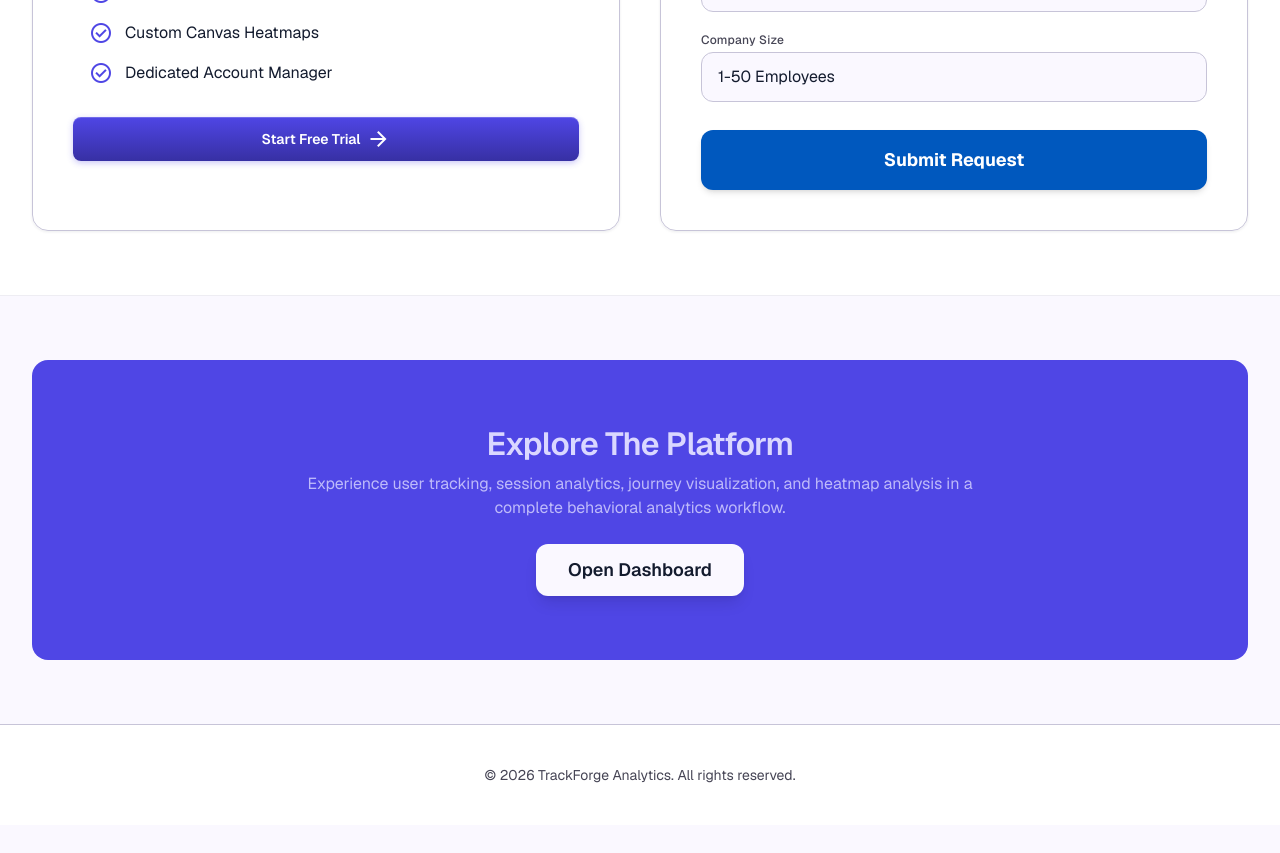
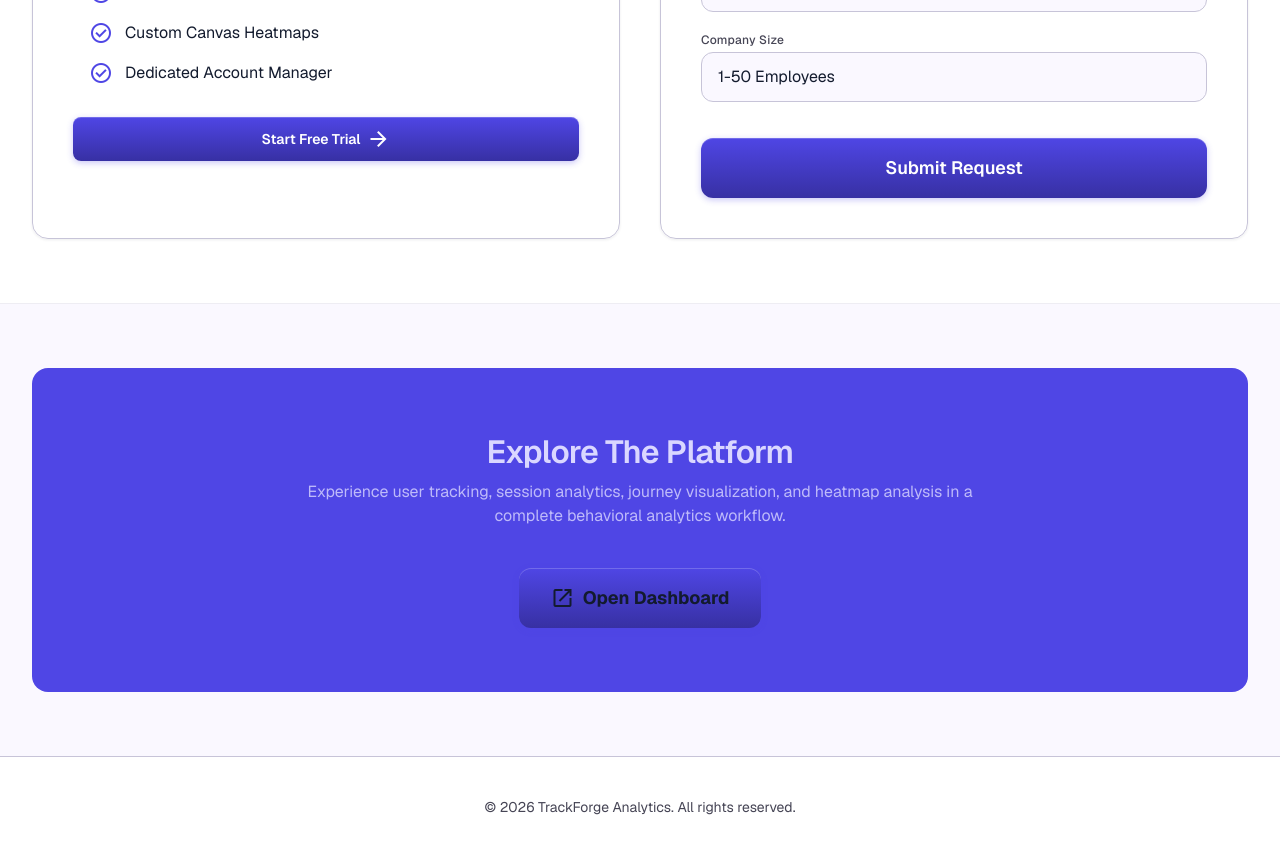
Before and after one commit to PacifistJACK/actiontracking, a React (Vite) app in the folder dashboard/: page / in a window 1280 px wide. Shown: the part 2260-3113 px from the top of the page. Before the commit the page ends 3085 px from the top, so only its background shows below. Built offline with nearby package versions, Linux system fonts and the light colour scheme; no server answers.

Commit message:
just button apperence fix

```diff
--- a/dashboard/src/pages/Landing.jsx
+++ b/dashboard/src/pages/Landing.jsx
@@ -81,10 +81,10 @@ export default function Landing() {
               <p className="font-display text-body-lg text-on-surface-variant max-w-[36rem] mb-4">
                 <strong>Step 2:</strong> Once you've clicked around, open the dashboard to see your session and heatmaps!
               </p>
-              <Link to="/sessions" className="btn-primary text-on-primary font-display text-title-md px-8 py-4 rounded-lg hover:opacity-90 transition-opacity shadow-lg flex items-center gap-2 w-fit relative overflow-hidden group">
+              <Link to="/sessions" className="btn-primary text-white font-display text-title-md px-8 py-4 rounded-lg shadow-lg flex items-center gap-2 w-fit relative overflow-hidden group">
                 <span className="absolute inset-0 bg-white/20 translate-y-full group-hover:translate-y-0 transition-transform duration-300"></span>
-                <span className="material-symbols-outlined text-2xl relative z-10">dashboard</span>
-                <span className="relative z-10 font-bold">Go To Dashboard</span>
+                <span className="material-symbols-outlined text-2xl relative z-10 text-white">dashboard</span>
+                <span className="relative z-10 font-bold text-white">Go To Dashboard</span>
               </Link>
             </div>
           </div>
@@ -277,9 +277,9 @@ export default function Landing() {
                    <option>201+ Employees</option>
                  </select>
                </div>
-               <button
+                <button
                   type="submit"
-                  className="w-full bg-secondary text-on-secondary py-4 rounded-xl font-bold text-title-md hover:bg-secondary/90 transition-colors shadow-md mt-2"
+                  className="btn-primary w-full justify-center py-4 rounded-xl text-title-md mt-4"
                 >
                   Submit Request
                 </button>
@@ -298,8 +298,9 @@ export default function Landing() {
               Experience user tracking, session analytics, journey visualization, and heatmap analysis in a complete behavioral analytics workflow.
             </p>
             <div className="flex flex-wrap justify-center gap-md">
-              <Link to="/sessions" className="bg-surface text-primary font-display text-title-md px-8 py-3 rounded-lg hover:bg-surface-variant transition-colors shadow-lg">
-                Open Dashboard
+              <Link to="/sessions" className="btn-primary px-8 py-4 rounded-xl font-bold text-title-md shadow-xl flex items-center gap-2 mt-4 hover:shadow-2xl transition-all hover:-translate-y-1">
+                <span className="material-symbols-outlined text-white text-xl">open_in_new</span>
+                <span className="text-white">Open Dashboard</span>
               </Link>
             </div>
           </div>
```
